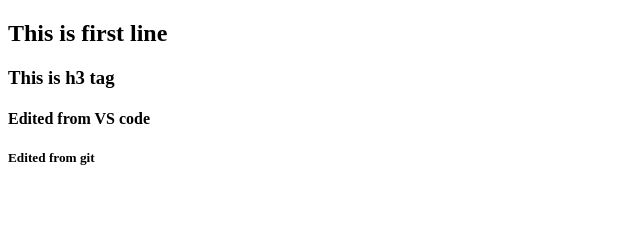
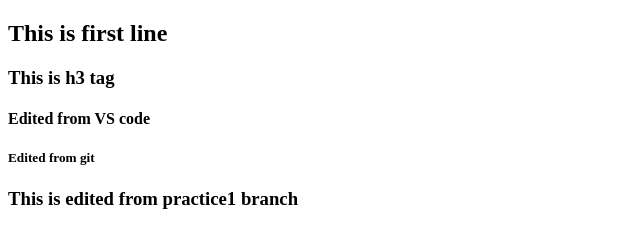
Before and after one commit to Ashu7206/tester, a plain HTML site: page basefile/child2/index.html in a window 1280 px wide. Shown: the whole page, without its empty margins (0-640 px from the left). Drawn offline with Linux system fonts and the light colour scheme.

Commit message:
Update index.html

```diff
--- a/basefile/child2/index.html
+++ b/basefile/child2/index.html
@@ -10,5 +10,6 @@
     <h3>This is h3 tag</h3>
     <h4>Edited from VS code</h4>
     <h5>Edited from git</h5>
+    <h3>This is edited from practice1 branch</h3>
 </body>
 </html>
```
